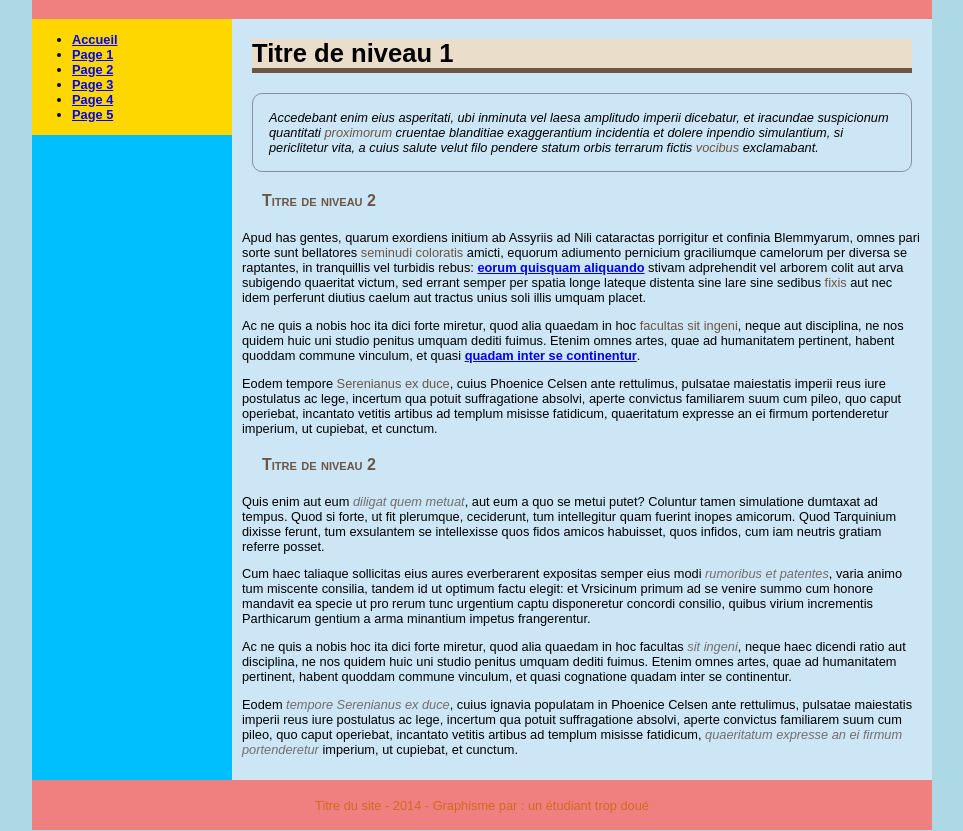
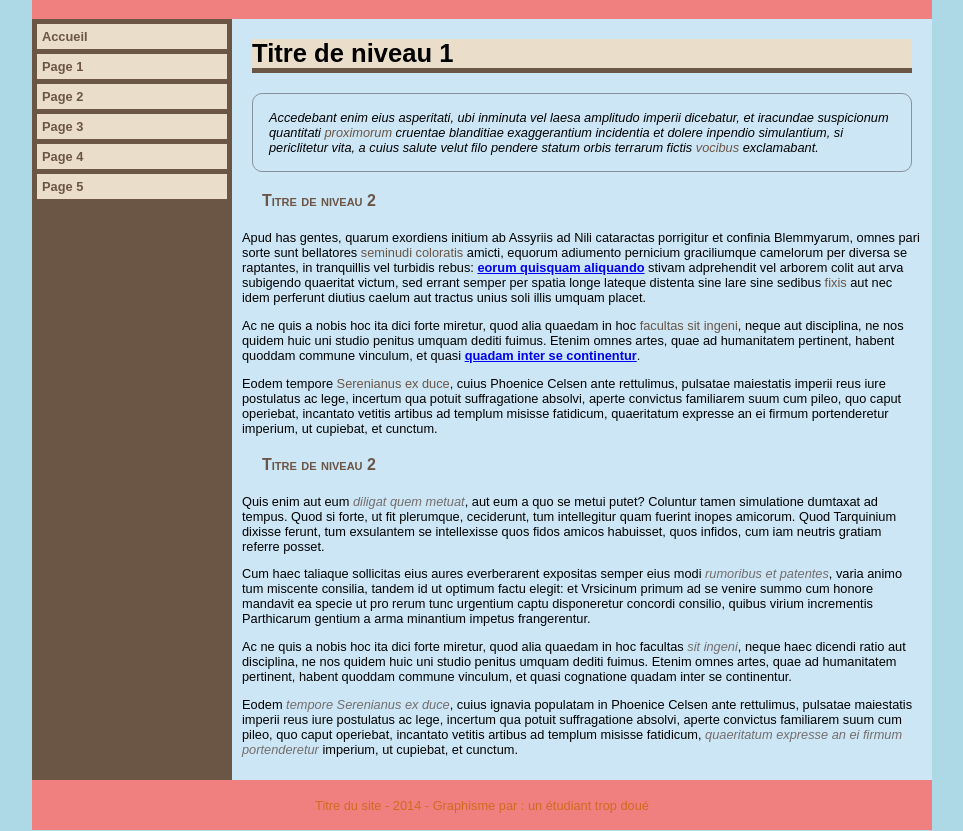
Before and after one commit to AlexGrimpeur/mise-forme-css, a plain HTML site: page index.html in a window 1280 px wide. Shown: the part 101-932 px from the top of the page, without its empty margins (158-1121 px from the left). Drawn offline with Linux system fonts and the light colour scheme.

Commit message:
projet terminé

```diff
--- a/style.css
+++ b/style.css
@@ -91,12 +91,33 @@ a:hover {
     color: chocolate;
 }
 
-.colonnes {
-    background-color: deepskyblue;
+.colonnes, .colonne_menu {
+    background-color: #6b5545;
 }
-.colonne_menu{
-    background-color: gold;
+
+.colonne_menu ul {
+    padding: unset;
+    margin: unset;
 }
+
+.colonne_menu li {
+    list-style-type: none;
+    background-color: #EADDCA;
+    margin: 5px;
+    /* padding: 5px; */
+}
+
+.colonne_menu li:hover {
+    background-color: #CDE6F5;
+}
+
+li a {
+    display: block;
+    padding: 5px;
+    color: #6B5545;
+    text-decoration: none;
+}
+
 .colonne_contenu {
     background-color: #CDE6F5;
     padding: 10px;
```
